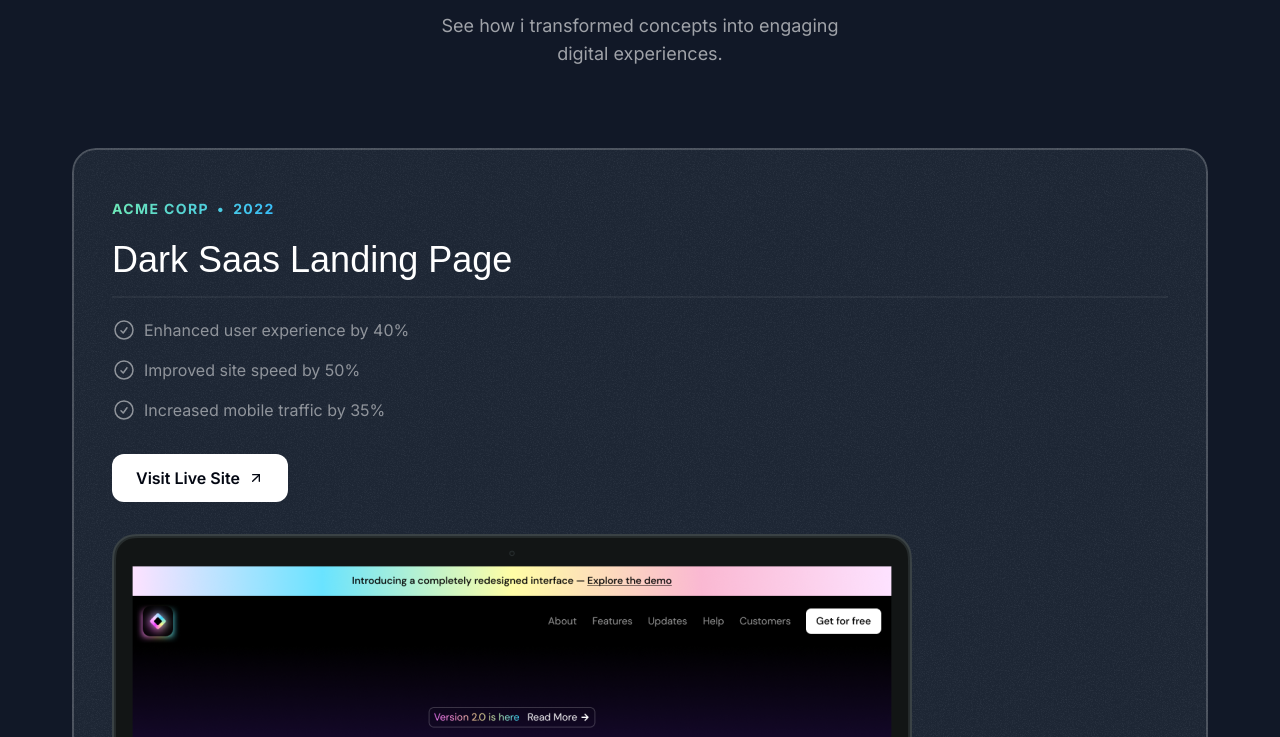
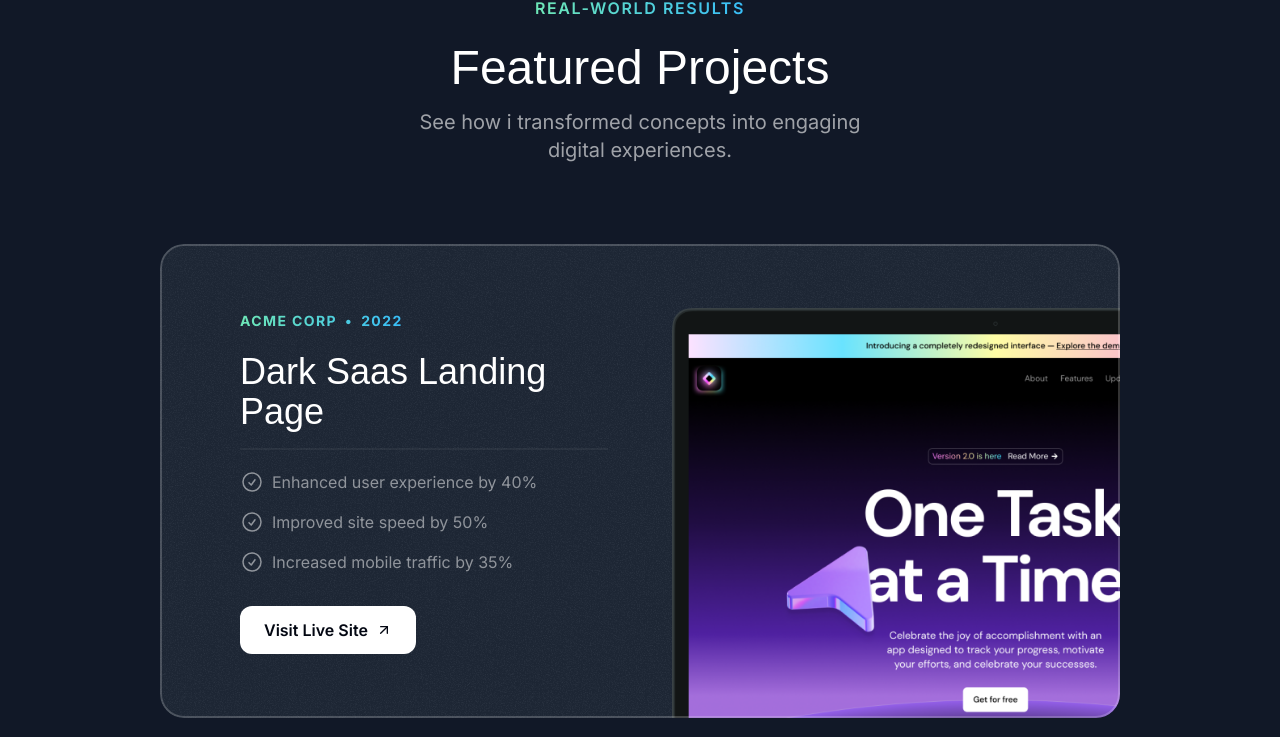
Before and after one commit to humayun0712/Glimpse-of-My-World, a Next.js app: page / in a window 1280 px wide. Shown: the part 1022-1759 px from the top of the page. Built offline with nearby package versions, Linux system fonts and the light colour scheme; a web font is replaced by a local one.

Commit message:
Added Projects section

```diff
--- a/src/app/globals.css
+++ b/src/app/globals.css
@@ -10,3 +10,9 @@
     @apply absolute inset-0 border-2 top-1/2 left-1/2 -translate-x-1/2 -translate-y-1/2 rounded-full border-emerald-300/5 shadow-[0_0_80px_inset] shadow-emerald-300/5;
   }
 }
+
+@layer utilities {
+  .container {
+    @apply lg:max-w-5xl;
+  }
+}
--- a/src/sections/Projects.tsx
+++ b/src/sections/Projects.tsx
@@ -47,7 +47,7 @@ const portfolioProjects = [
 
 export const ProjectsSection = () => {
   return (
-    <section className="pb-16">
+    <section className="pb-16 lg:py-24">
       <div className="container">
         <div className="flex justify-center">
           <p className="uppercase font-semibold tracking-widest bg-gradient-to-r from-emerald-300 to-sky-400 bg-clip-text text-transparent">
@@ -57,14 +57,14 @@ export const ProjectsSection = () => {
         <h2 className="font-serif text-3xl text-center mt-6 md:text-5xl">
           Featured Projects
         </h2>
-        <p className="text-center text-white/60 mt-4 md:text-lg max-w-md mx-auto">
+        <p className="text-center text-white/60 mt-4 md:text-lg max-w-md mx-auto lg:text-xl">
           See how i transformed concepts into engaging digital experiences.
         </p>
         <div className="flex flex-col mt-10 gap-20 md:mt-20">
           {portfolioProjects.map((project) => (
             <div
               key={project.title}
-              className="bg-gray-800 rounded-3xl relative after:content-[''] after:absolute after:inset-0 z-0 after:z-10 overflow-hidden after:outline-2 after:outline after:-outline-offset-2 after:rounded-3xl after:outline-white/20 px-8 pt-8 after:pointer-events-none md:pt-12 md:px-10"
+              className="bg-gray-800 rounded-3xl relative after:content-[''] after:absolute after:inset-0 z-0 after:z-10 overflow-hidden after:outline-2 after:outline after:-outline-offset-2 after:rounded-3xl after:outline-white/20 px-8 pt-8 after:pointer-events-none md:pt-12 md:px-10 lg:pt-16 lg:px-20"
             >
               <div
                 className="absolute inset-0 -z-10 opacity-5"
@@ -72,6 +72,8 @@ export const ProjectsSection = () => {
                   backgroundImage: `url(${grainImage.src})`,
                 }}
               ></div>
+              <div className="lg:grid lg:grid-cols-2 lg:gap-16">
+                <div className="lg:pb-16">
                   <div className="bg-gradient-to-r from-emerald-300 to-sky-400 inline-flex font-bold uppercase tracking-widest text-sm gap-2 bg-clip-text text-transparent">
                     <span>{project.company}</span>
                     <span>&bull;</span>
@@ -98,11 +100,15 @@ export const ProjectsSection = () => {
                       <ArrowUpRightIcon className="size-4" />
                     </button>
                   </a>
+                </div>
+                <div className="relative">
                   <Image
-                className="mt-8 -mb-4 md:-mb-0"
+                    className="mt-8 -mb-4 md:-mb-0 lg:mt-0 lg:absolute lg:h-full lg:w-auto lg:max-w-none"
                     src={project.image}
                     alt={project.title}
                   />
+                </div>
+              </div>
             </div>
           ))}
         </div>
```
Lines whose indentation alone changed are shown as unchanged.
